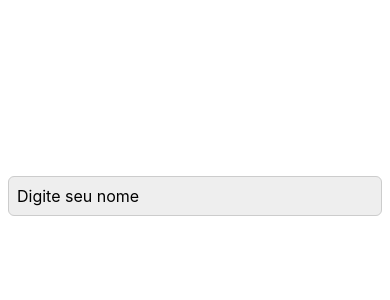
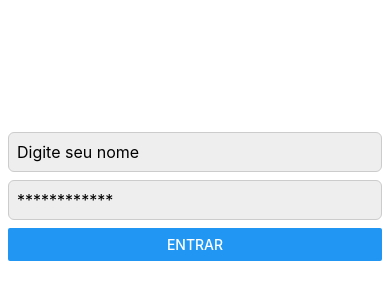
Before and after one commit to leonardo-gonsalez-clear/rn-01, a React Native app in the folder 02-basic-module/: screen / in a window 390 px wide. Shown: the part 226-526 px from the top of the page. Built offline with nearby package versions, Linux system fonts and the light colour scheme.

Commit message:
✅ 02. 20: adding & working w/ buttons in forms

```diff
--- a/02-basic-module/src/components/Form.tsx
+++ b/02-basic-module/src/components/Form.tsx
@@ -1,12 +1,35 @@
-import { StyleSheet, Text, TextInput, View } from "react-native"
+import {
+  Button,
+  GestureResponderEvent,
+  StyleSheet,
+  Text,
+  TextInput,
+  View
+} from "react-native"
 import React from "react"
 
 export default function Form() {
   const [value, setValue] = React.useState<string>("")
+  const [password, setPassword] = React.useState<string>("")
+  const [loginMessage, setLoginMessage] = React.useState<string>("")
 
   const getValue = (v: string) => {
-    if (v.length > 0) setValue(`Bem-vindo: ${v}`)
-    else setValue("")
+    setValue(v)
+  }
+
+  const getPassword = (v: string) => {
+    setPassword(v)
+  }
+
+  const handleSubmit = (e: GestureResponderEvent) => {
+    if (password.length && value.length) {
+      const name = value
+      setLoginMessage(`Seja bem vindo: ${name}`)
+      setValue("")
+      setPassword("")
+    } else {
+      alert("Preencha os dados corretamente")
+    }
   }
 
   return (
@@ -15,9 +38,21 @@ export default function Form() {
         style={styles.input}
         onChangeText={getValue}
         placeholder="Digite seu nome"
+        value={value}
         spellCheck={false}
       />
-      <Text style={styles.text}>{value}</Text>
+      <TextInput
+        style={styles.input}
+        onChangeText={getPassword}
+        placeholder="************"
+        textContentType="password"
+        value={password}
+        secureTextEntry={true}
+      />
+      <Button title="Entrar" onPress={handleSubmit} />
+      {loginMessage.length ? (
+        <Text style={styles.text}>{loginMessage}</Text>
+      ) : null}
     </View>
   )
 }
@@ -26,7 +61,8 @@ const styles = StyleSheet.create({
   container: {
     flex: 1,
     justifyContent: "center",
-    padding: 8
+    padding: 8,
+    gap: 8
   },
   input: {
     backgroundColor: "#eee",
```
